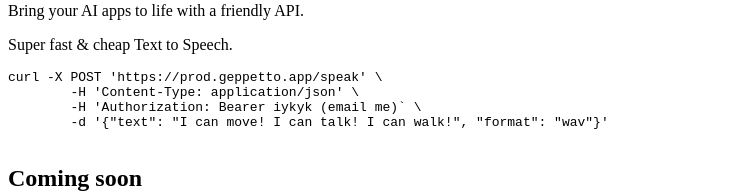
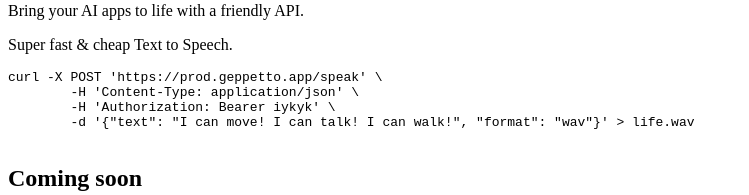
Before and after one commit to cjpais/geppetto-site, a plain HTML site: page index.html in a window 1280 px wide. Shown: the part 410-605 px from the top of the page, without its empty margins (0-749 px from the left). Drawn offline with Linux system fonts and the light colour scheme.

Commit message:
Update index.html

```diff
--- a/index.html
+++ b/index.html
@@ -15,8 +15,8 @@
       <p>Super fast & cheap Text to Speech.</p>
       <pre>curl -X POST 'https://prod.geppetto.app/speak' \
         -H 'Content-Type: application/json' \
-        -H 'Authorization: Bearer iykyk (email me)` \
-        -d '{"text": "I can move! I can talk! I can walk!", "format": "wav"}'
+        -H 'Authorization: Bearer iykyk' \
+        -d '{"text": "I can move! I can talk! I can walk!", "format": "wav"}' > life.wav
       </pre>
       <h2>Coming soon</h2>
       <ul>
```
